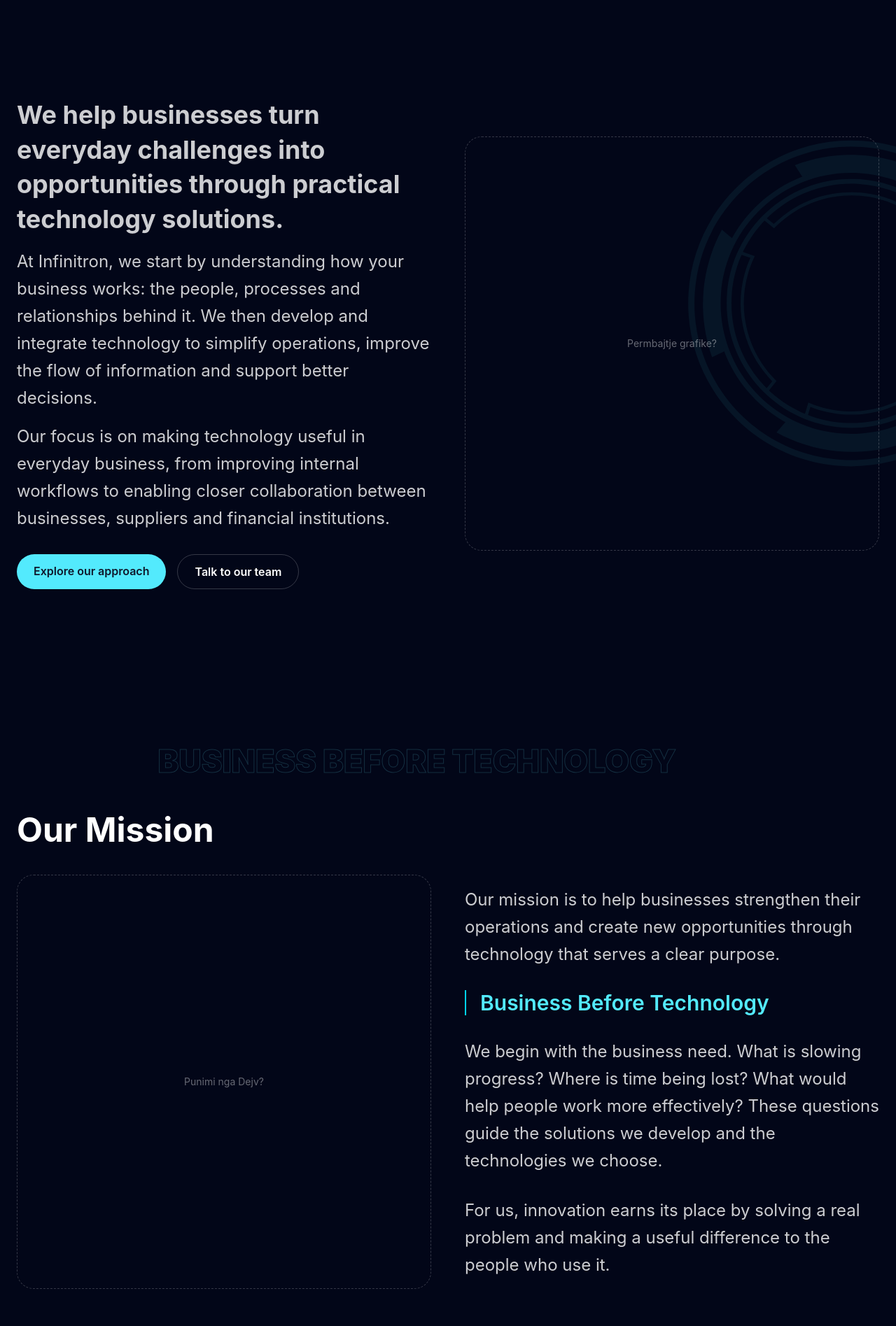
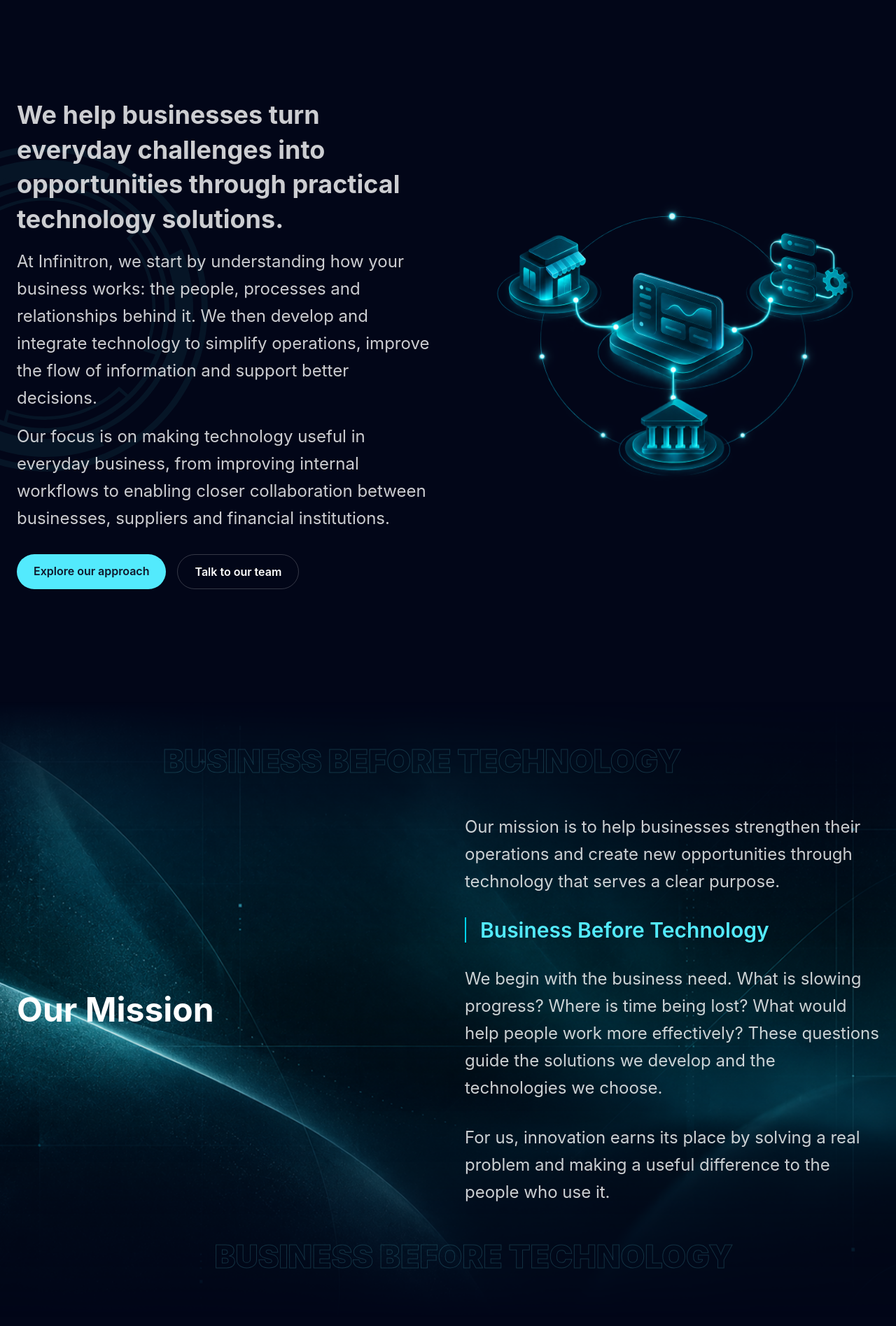
Before and after one commit to infinitron-albania/infinitron-landing, a React (Vite) app: page / in a window 1280 px wide. Shown: the part 820-2715 px from the top of the page at 70% size. Built offline with nearby package versions, Linux system fonts and the light colour scheme.

Commit message:
feat: added missing graphic components and background images

```diff
--- a/src/components/Navbar.tsx
+++ b/src/components/Navbar.tsx
@@ -29,10 +29,6 @@
             }`}
         >
             <nav className="mx-auto flex h-20 max-w-7xl items-center justify-between px-6">
-                {/*<Link to="/" aria-label="Infinitron">
-                    <img src={logo} alt="Infinitron" className="h-9 w-auto"/>
-                </Link>*/}
-
                 <Link to="/" aria-label="Infinitron">
                     <span className="text-white font-bold tracking-wide">INFINITRON</span>
                 </Link>
--- a/src/pages/Home.tsx
+++ b/src/pages/Home.tsx
@@ -11,7 +11,7 @@
         <>
             <Hero />
             <MotionConfig reducedMotion="user">
-                <div className="relative">
+                <div className="relative overflow-x-clip">
                     <div
                         aria-hidden
                         className="pointer-events-none absolute inset-0 bg-size-[32px_32px] mask-[linear-gradient(to_bottom,transparent,black_8%,black_92%,transparent)]"
--- a/src/sections/Industries.tsx
+++ b/src/sections/Industries.tsx
@@ -1,6 +1,11 @@
 import Reveal from '../components/Reveal'
 import Section from '../components/Section'
 import { useLang } from '../i18n/useLang.ts'
+import supplierIcon from '../assets/supplier_icon.svg'
+import merchantIcon from '../assets/merchant_icon.svg'
+import bankIcon from '../assets/bank_icon.svg'
+
+const icons = [supplierIcon, merchantIcon, bankIcon]
 
 export default function Industries() {
     const { industries } = useLang().t
@@ -13,11 +18,6 @@
                     </p>
                 </Reveal>
 
-                <Reveal delay={0.3} className="hidden md:block">
-                    <div className="flex aspect-square w-3/5 items-center justify-center rounded-3xl border border-dashed border-white/20 text-sm text-white/40">
-                        Punim nga Dejv
-                    </div>
-                </Reveal>
             </div>
 
 
@@ -25,8 +25,8 @@
                 {industries.items.map((item, i) => (
                     <Reveal key={item.title} delay={i * 0.15} className="h-full">
                         <article className="flex h-full flex-col rounded-3xl border border-white/10 bg-white/5 p-8 transition-colors">
-                            <div className="mb-8 flex h-28 items-center justify-center rounded-2xl border border-dashed border-white/20 text-xs text-white/40">
-                                Logo
+                            <div className="mb-8 flex h-28 items-center justify-center">
+                                <img src={icons[i]} alt="" className="h-full w-auto object-contain" />
                             </div>
 
                             <h3 className="text-2xl font-semibold">{item.title}</h3>
--- a/src/sections/Introduction.tsx
+++ b/src/sections/Introduction.tsx
@@ -4,6 +4,7 @@
 import Section from '../components/Section'
 import { useLang } from '../i18n/useLang.ts'
 import circle from '../assets/circle-no-bg.svg'
+import neon_hub from '../assets/neon_nub.svg'
 
 export default function Introduction() {
     const { about } = useLang().t
@@ -11,7 +12,7 @@
         <Section
             id="rreth-nesh"
             backdrop={
-                <Parallax y={160} rotate={120} className="absolute -right-56 top-1/4 hidden md:block">
+                <Parallax y={160} rotate={120} className="absolute -left-56 top-1/4 hidden md:block">
                     <img src={circle} alt="" className="h-144 w-xl opacity-[0.07]" />
                 </Parallax>
             }
@@ -30,7 +31,7 @@
                         <div className="flex flex-wrap justify-center gap-4 pt-4 md:justify-start">
                             <a
                                 href="#cfare-ofrojme"
-                                className="rounded-full bg-cyan-300 px-6 py-3 font-semibold text-slate-900 transition-transform hover:scale-105"
+                                className="rounded-full bg-cyan-300 px-6 py-3 font-semibold text-slate-900 transition-transform hover:scale-103"
                             >
                                 {about.actions.approach}
                             </a>
@@ -45,9 +46,7 @@
                 </div>
 
                 <Reveal delay={0.3} className="hidden md:block">
-                    <div className="flex aspect-square w-full items-center justify-center rounded-3xl border border-dashed border-white/20 text-sm text-white/40">
-                        Permbajtje grafike?
-                    </div>
+                    <img alt='neon_hub' src={neon_hub} className='h-full w-full object-cover' />
                 </Reveal>
             </div>
         </Section>
--- a/src/sections/Mission.tsx
+++ b/src/sections/Mission.tsx
@@ -3,6 +3,7 @@
 import Reveal from '../components/Reveal'
 import Section from '../components/Section'
 import { useLang } from '../i18n/useLang.ts'
+import missionBackground from '../assets/mission_background.png'
 
 const outline = 'hidden md:block absolute inset-x-0 whitespace-nowrap text-center text-[min(3.5vw,5rem)] font-black uppercase leading-none text-transparent [-webkit-text-stroke:1px_rgba(103,232,249,0.18)]'
 
@@ -17,8 +18,13 @@
     return (
         <Section
             id="misioni"
-            title={mission.title}
             backdrop={
+                <>
+                    <img
+                        src={missionBackground}
+                        alt=""
+                        className="absolute inset-0 h-full w-full object-cover mask-[linear-gradient(to_bottom,transparent,black_40%,black_50%,transparent)]"
+                    />
                     <div ref={band} className="absolute inset-0">
                         <motion.p style={{ x: forward }} className={`${outline} top-16`}>
                             {mission.slogan}
@@ -27,13 +33,12 @@
                             {mission.slogan}
                         </motion.p>
                     </div>
+                </>
             }
         >
             <div className="grid items-center gap-12 md:grid-cols-2">
-                <Reveal className="hidden md:block">
-                    <div className="flex aspect-square w-full items-center justify-center rounded-3xl border border-dashed border-white/20 text-sm text-white/40">
-                        Punimi nga Dejv?
-                    </div>
+                <Reveal>
+                    <h2 className="text-3xl font-bold md:text-5xl">{mission.title}</h2>
                 </Reveal>
 
                 <div className="space-y-8">
--- a/src/sections/Offer.tsx
+++ b/src/sections/Offer.tsx
@@ -5,6 +5,8 @@
 import Section from '../components/Section'
 import { useLang } from '../i18n/useLang.ts'
 import circle from '../assets/circle-no-bg.svg'
+import arrowIcon from '../assets/arrow.svg'
+import offerBackground from '../assets/offer_background.png'
 
 export default function Offer() {
     const { offer } = useLang().t
@@ -33,9 +35,7 @@
                 </div>
 
                 <Reveal delay={0.3} className="hidden md:block">
-                    <div className="flex aspect-square w-full items-center justify-center rounded-3xl border border-dashed border-white/20 text-sm text-white/40">
-                       Punim nga Dejv
-                    </div>
+                    <img alt='arrow' src={arrowIcon} className='h-full w-full object-cover object-center' />
                 </Reveal>
             </div>
 
@@ -50,8 +50,16 @@
                 ))}
             </div>
 
-            <div className="mt-24">
-                <Reveal>
+            <div className="relative mt-4 -mb-24">
+                <div aria-hidden className="pointer-events-none absolute inset-y-0 left-1/2 w-screen -translate-x-1/2">
+                    <img
+                        src={offerBackground}
+                        alt=""
+                        className="h-full w-full object-cover mask-[linear-gradient(to_bottom,transparent,black_40%,black_50%,transparent)]"
+                    />
+                </div>
+
+                <Reveal className="relative mt-24">
                     <h3 className="mb-12 text-2xl font-bold text-cyan-300 md:text-4xl">
                         {offer.philosophyTitle}
                     </h3>
```
Lines whose indentation alone changed are shown as unchanged.
